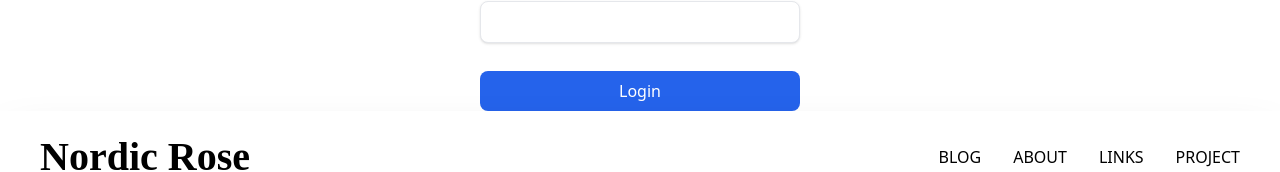
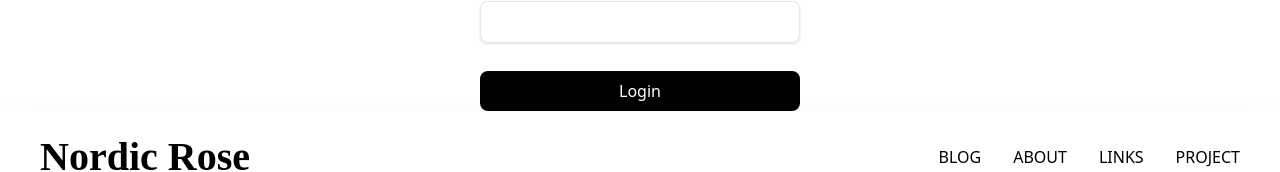
Before and after one commit to markokova16/my-app, a React (Create React App) app: page / in a window 1280 px wide. Shown: the part 197-369 px from the top of the page. Built offline with nearby package versions, Linux system fonts and the light colour scheme; no server answers.

Commit message:
Update Login.tsx

```diff
--- a/src/components/Login/Login.tsx
+++ b/src/components/Login/Login.tsx
@@ -47,7 +47,7 @@ const Login = () => {
 
           <button
             type="submit"
-            className="px-6 py-2 mt-4 text-white bg-blue-600 rounded-lg hover:bg-blue-900 w-1/4"
+            className="px-6 py-2 mt-4 text-white bg-black rounded-lg hover:bg-blue-900 w-1/4"
           >
             Login
           </button>
```
